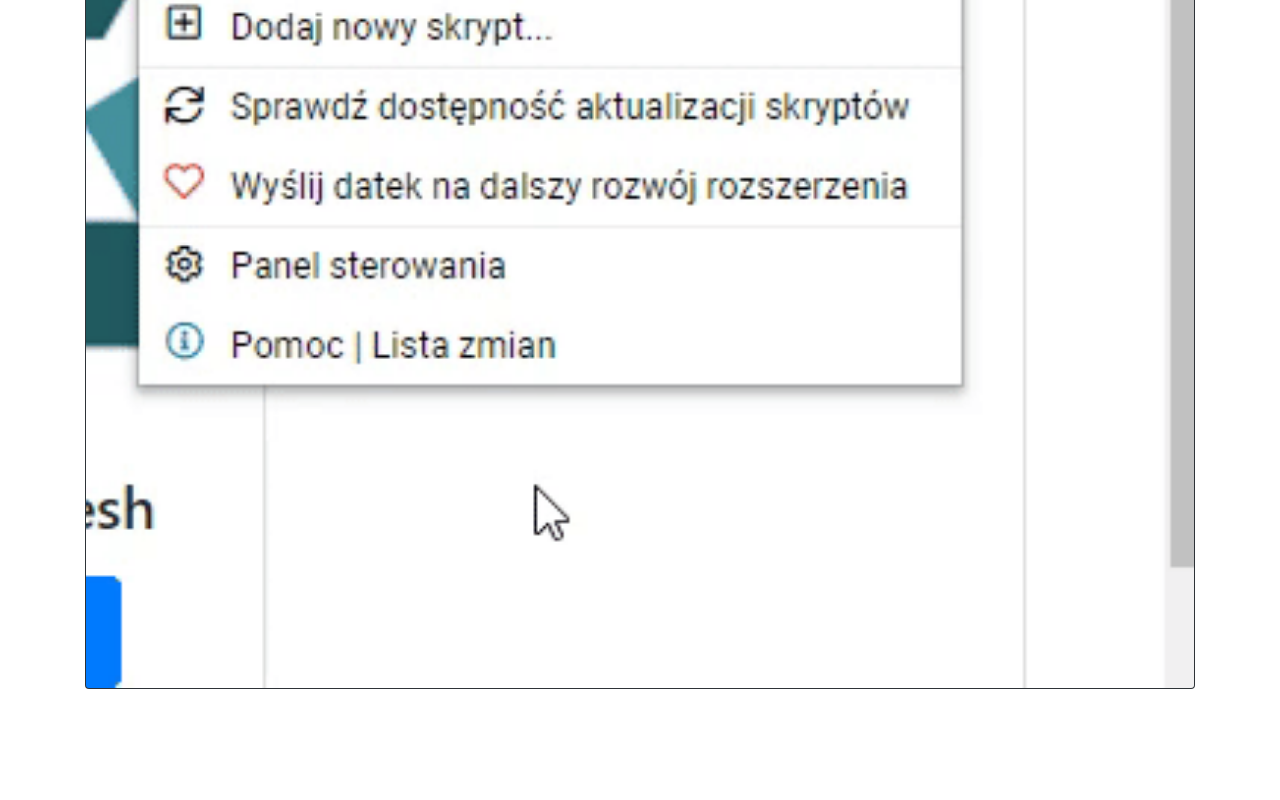
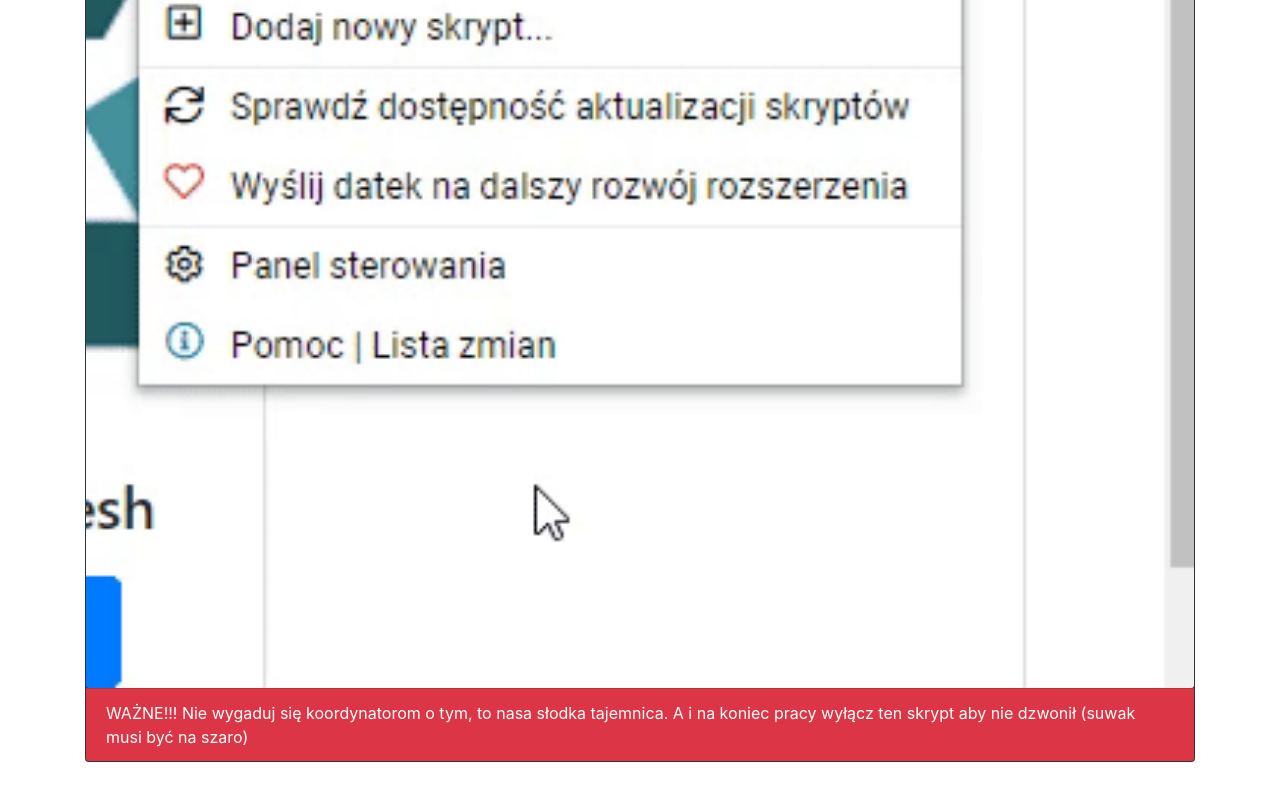
Before and after one commit to forscanning/notificationWakeUp, a React (Create React App) app: page / in a window 1280 px wide. Shown: the part 3846-4646 px from the top of the page. Before the commit the page ends 4583 px from the top, so only its background shows below. Built offline with nearby package versions, Linux system fonts and the light colour scheme.

Commit message:
Add Warring infromation

```diff
--- a/src/components/MonkeySettings.js
+++ b/src/components/MonkeySettings.js
@@ -12,6 +12,7 @@ const MonkeySettings = () => {
                 Aby uruchomić skrypt klikamy na suwak aby był zielony. Ważne aby oba skrypty nie były na raz uruchomione. Po wszystkim ustawiamy czas co ile się ma odświeżać i wszystko działa :)
             </Card.Body>
             <Card.Img variant="bottom" src={gif} />
+            <Card.Footer className="bg-danger">WAŻNE!!! Nie wygaduj się koordynatorom o tym, to nasa słodka tajemnica. A i na koniec pracy wyłącz ten skrypt aby nie dzwonił (suwak musi być na szaro)</Card.Footer>
         </Card >
     );
 }
```
